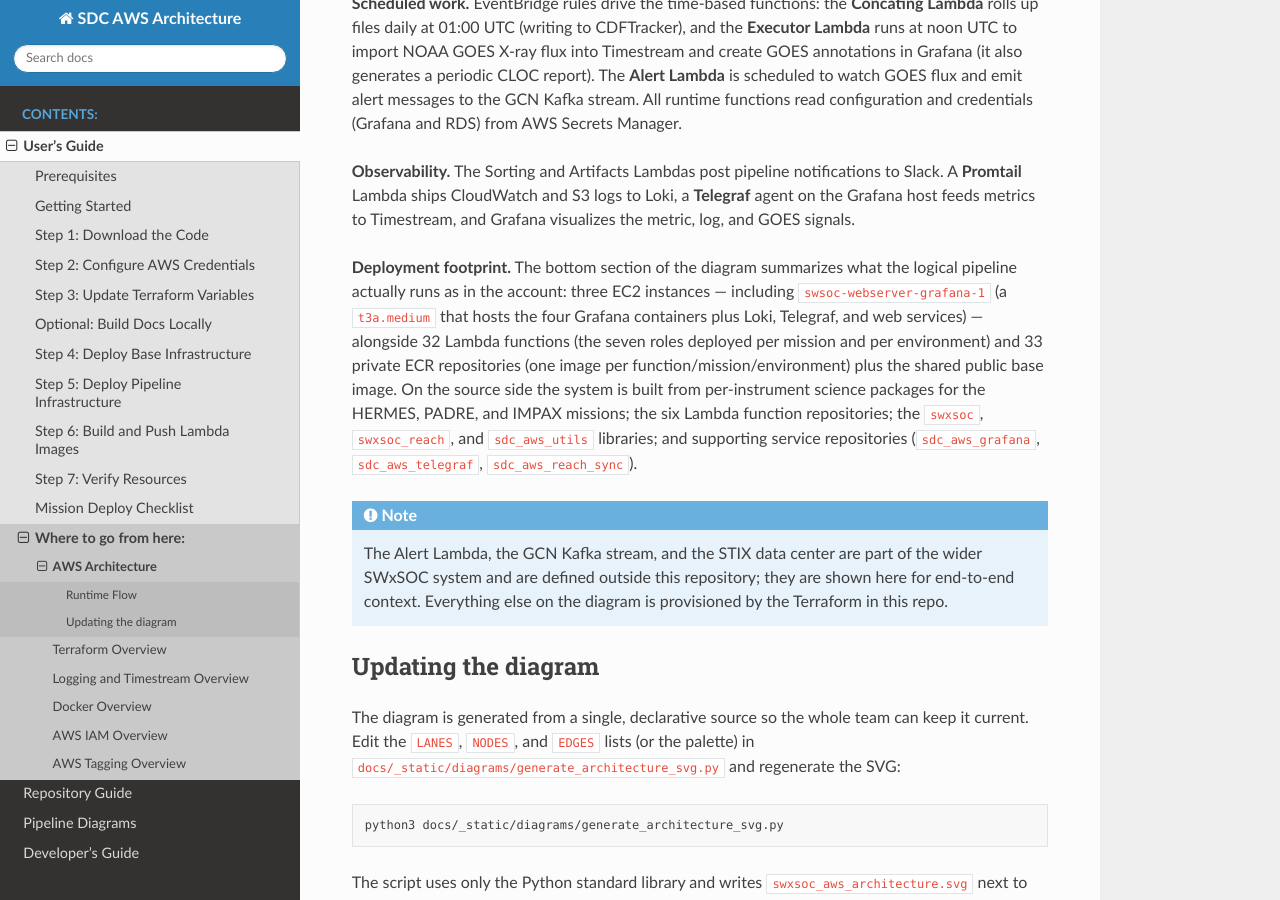
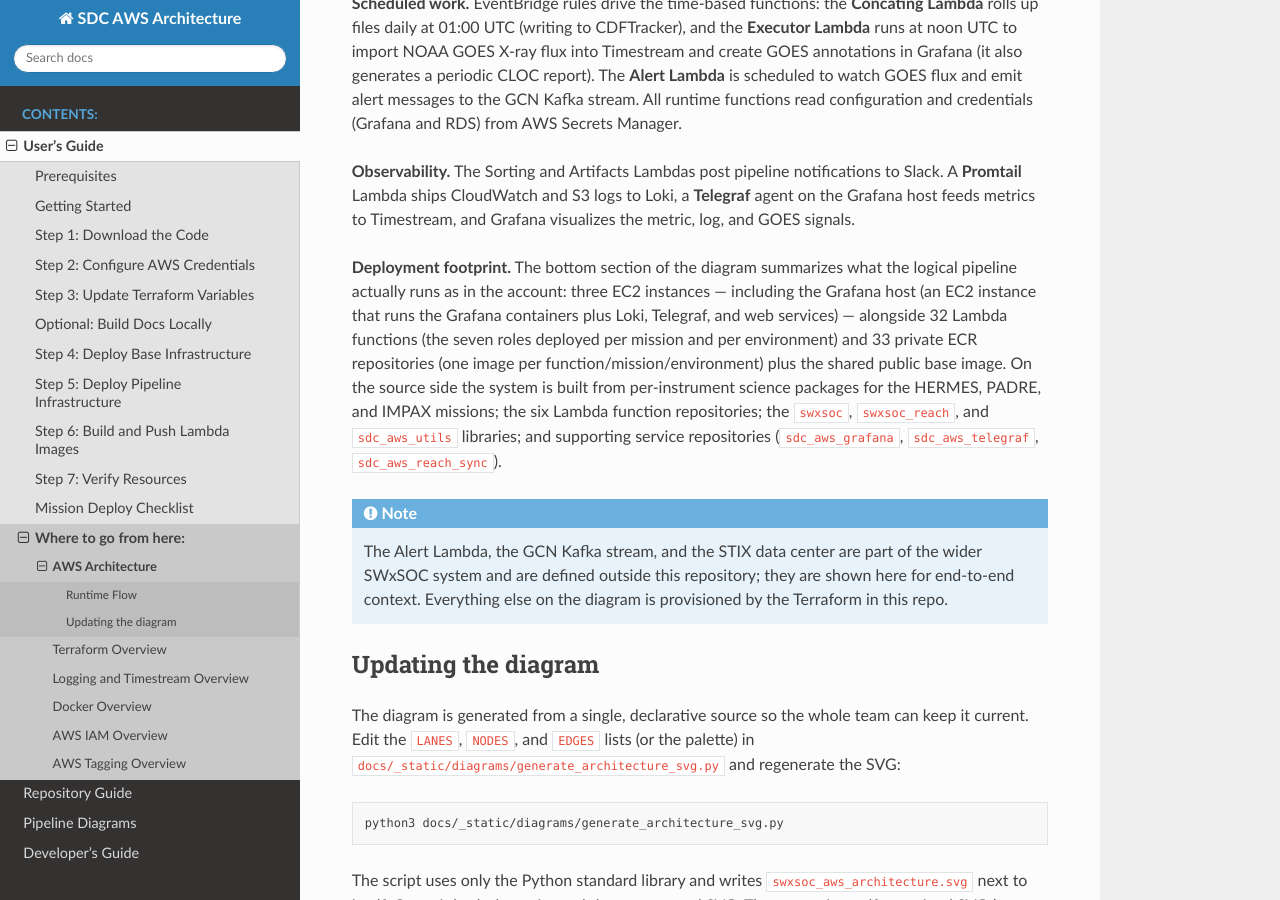
Before and after one commit to swxsoc/sdc_aws_architecture, a Sphinx documentation site: the page built from docs/user-guide/aws-architecture.rst, in a window 1280 px wide and 900 px high, scrolled down 1544 px. Built offline with Sphinx 7.4.7 and the Read the Docs theme 3.1.0, drawn with Linux system fonts in a browser that asks for light colours.

Commit message:
Potential fix for pull request finding
agreed

Co-authored-by: Copilot Autofix powered by AI <175728472+Copilot@users.noreply.github.com>

```diff
--- a/docs/user-guide/aws-architecture.rst
+++ b/docs/user-guide/aws-architecture.rst
@@ -59,8 +59,8 @@ Grafana visualizes the metric, log, and GOES signals.
 
 **Deployment footprint.** The bottom section of the diagram summarizes what the
 logical pipeline actually runs as in the account: three EC2 instances —
-including ``swsoc-webserver-grafana-1`` (a ``t3a.medium`` that hosts the four
-Grafana containers plus Loki, Telegraf, and web services) — alongside 32 Lambda
+including the Grafana host (an EC2 instance that runs the Grafana containers
+plus Loki, Telegraf, and web services) — alongside 32 Lambda
 functions (the seven roles deployed per mission and per environment) and 33
 private ECR repositories (one image per function/mission/environment) plus the
 shared public base image. On the source side the system is built from
```
